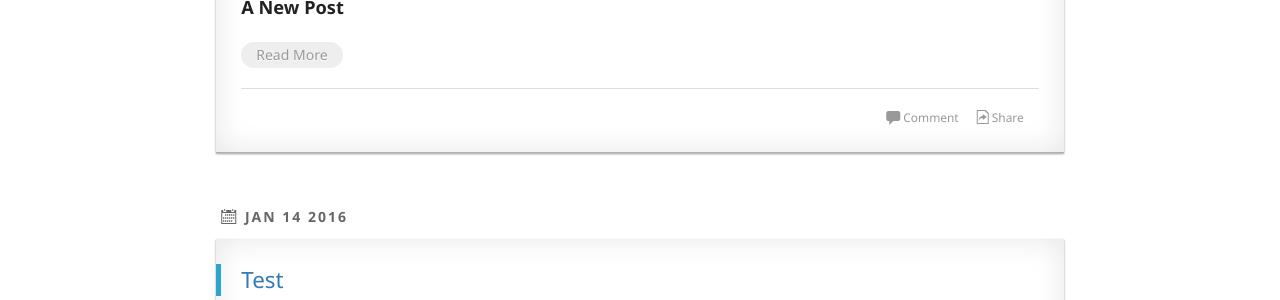
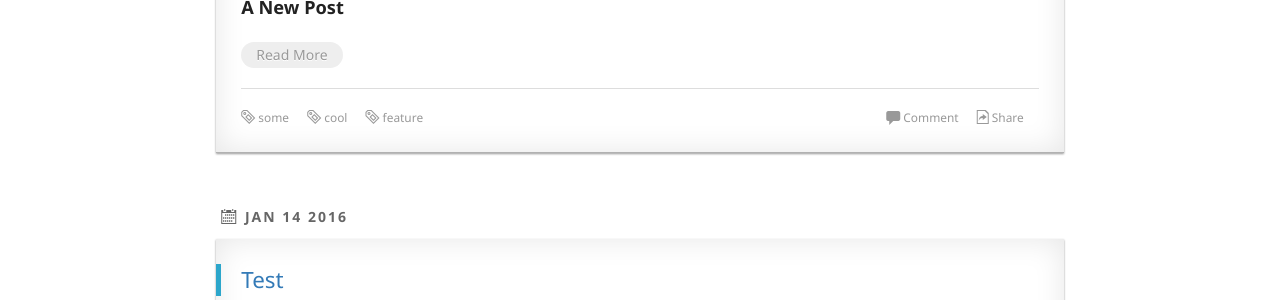
Before and after one commit to ssenior45/ssenior45.github.io, a Jekyll site: the page built from index.html, in a window 1280 px wide. Shown: the part 225-525 px from the top of the page. Built offline with Jekyll 4.4.1, drawn with Linux system fonts in a browser that asks for light colours; nearby versions of some CDN libraries; Markdown is read by kramdown in place of the engine named in the settings; the list of posts is cut into pages by our own code; comment, search, counter and statistics services are not loaded.

Commit message:
Created 2016-01-18-testing-again.md

```diff
--- a/_posts/2016-01-18-testing-again.md
+++ b/_posts/2016-01-18-testing-again.md
@@ -1,5 +1,8 @@
 ---
 published: true
+layout: post
+tags: some cool feature
+share: "twitter --twitter-hashtags"
 ---
 
 ## A New Post
```
